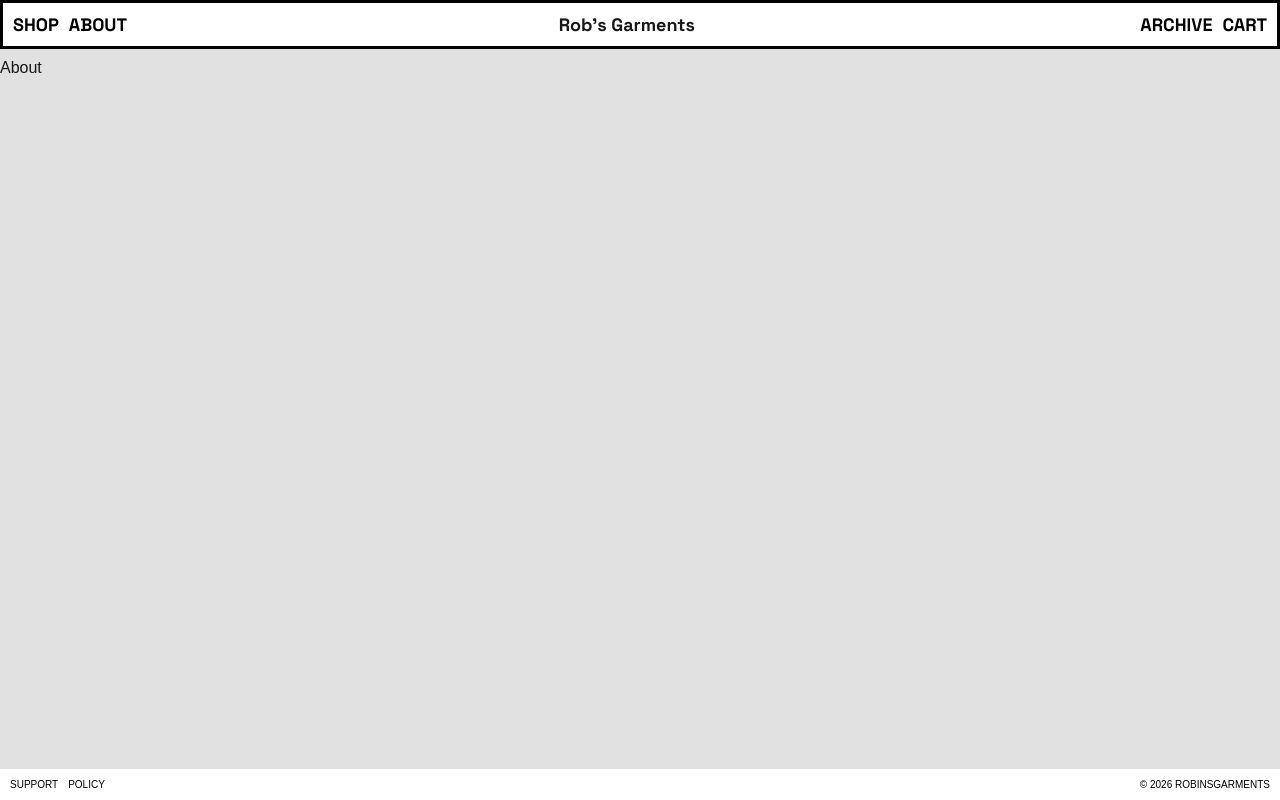
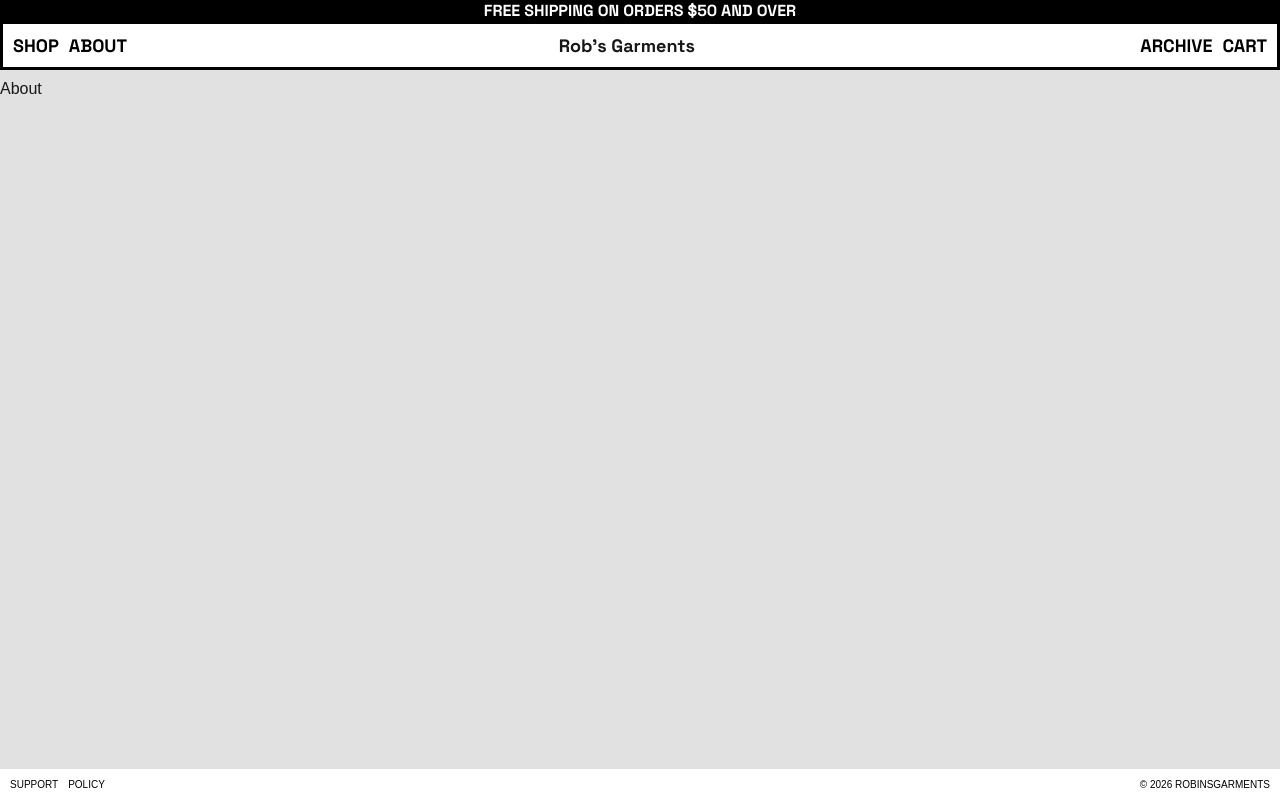
Before and after one commit to nnatividad/robs-garments, a Next.js app: page /about in a window 1280 px wide. Built offline with nearby package versions, Linux system fonts and the light colour scheme.

Commit message:
Announcement header added to NavBar

```diff
--- a/src/components/NavBar/DesktopNavBar.js
+++ b/src/components/NavBar/DesktopNavBar.js
@@ -26,6 +26,9 @@ export default function DesktopNavBar() {
 
     return (
         <div className={styles.navRoot}>
+            <div className={styles.header}>
+                FREE SHIPPING ON ORDERS $50 AND OVER
+            </div>
             <div className={styles.navbar}>
                 <ul className={styles.navLink}>
                     <span onClick={() => setDropDown((prev) => !prev)}><li>SHOP</li></span>
--- a/src/components/NavBar/MobileNavBar.js
+++ b/src/components/NavBar/MobileNavBar.js
@@ -26,6 +26,9 @@ export default function MobileNavBar(){
 
     return(
         <div className={styles.navRoot}>
+            <div className={styles.header}>
+                FREE SHIPPING ON ORDERS $50 AND OVER
+            </div>
             <div className={styles.mobileNavBar}>
                 <ul className={styles.navLink}>
                     <span onClick={() => setDropDown((prev) => !prev)}><li>MENU</li></span>
--- a/src/components/NavBar/NavBar.module.css
+++ b/src/components/NavBar/NavBar.module.css
@@ -15,6 +15,16 @@
     background: white;
     margin-bottom: 0;
     flex-wrap: wrap;
+}
+
+.header  {
+    width: 100%;
+    display: flex;
+    justify-content: center;
+    align-items: center;
+    font-family: var(--font-space-grotesk);
+    background: black;
+    color: white;
 }
 
 .logo {
```
